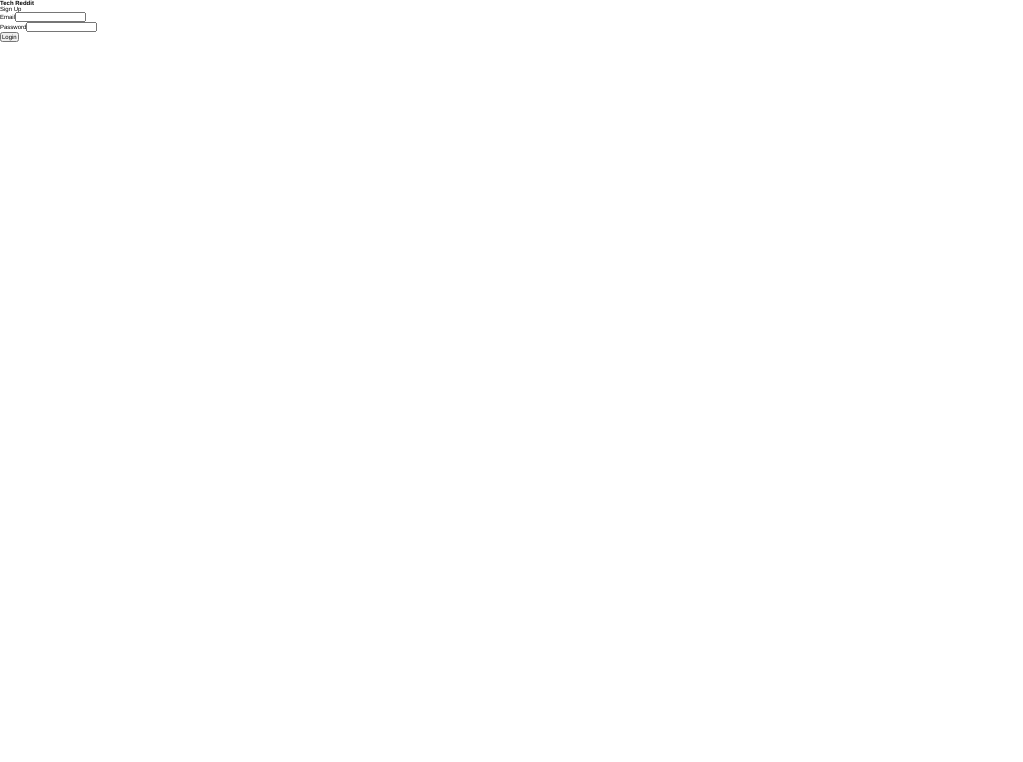
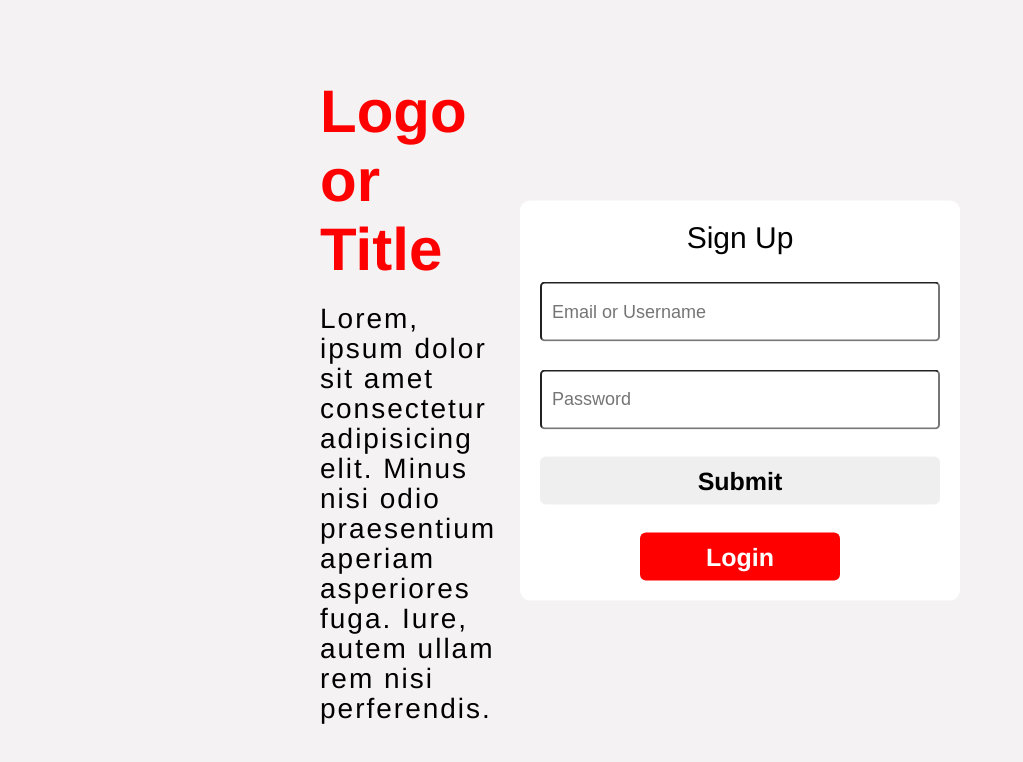
Before and after one commit to mmertune-deprecated-projects/Tech-Reddit, a React (Create React App) app: page /auth in a window 1280 px wide. Shown: the top 762 px of the page, without its empty margins (0-1023 px from the left). Built offline with nearby package versions, Linux system fonts and the light colour scheme.

Commit message:
Styling Added

```diff
--- a/src/index.css
+++ b/src/index.css
@@ -1,9 +1,9 @@
 /* css vars for commonly used colors, shadows etc */
 
 :root {
-  --primary-color: blue;
-  --primary-color-light: blue;
-  --primary-color-dark: blue;
+  --color-primary: red;
+  --color-primary-light: red;
+  --color-primary-dark: red;
   --color-grey-light-1: #faf9f9;
   --color-grey-light-2: #f4f2f2;
   --color-grey-light-3: #f0eeee;
@@ -22,6 +22,28 @@
   margin: 0;
   padding: 0;
   box-sizing: border-box;
-  font-family: Helvetica, Arial, sans-serif;
+}
+html {
   font-size: 62.5%;
 }
+
+body {
+  font-family: Helvetica, Arial, sans-serif;
+  font-size: 1.6rem;
+  background-color: var(--color-grey-light-2);
+}
+
+.btn {
+  font-family: inherit;
+  border: none;
+  border-radius: 6px;
+  font-size: 17px;
+  line-height: 48px;
+  padding: 0 16px;
+  cursor: pointer;
+}
+
+.btn_valid {
+  color: #fff;
+  background-color: green;
+}
--- a/src/pages/authPage/AuthPage.js
+++ b/src/pages/authPage/AuthPage.js
@@ -7,6 +7,11 @@ function AuthPage() {
   const [email, setEmail] = useState("");
   const [password, setPassword] = useState("");
 
+  const submitHandler = (e) => {
+    e.preventDefault();
+    return;
+  };
+
   const toggleHandler = () => {
     setIsLogin(!isLogin);
   };
@@ -14,30 +19,49 @@ function AuthPage() {
   return (
     <div className={classes.main_container}>
       <div className={classes.info}>
-        <h2 className={classes.title}>Tech Reddit</h2>
+        <h2 className={classes.title}>Logo or Title</h2>
+        <p className={classes.description}>
+          Lorem, ipsum dolor sit amet consectetur adipisicing elit. Minus nisi
+          odio praesentium aperiam asperiores fuga. Iure, autem ullam rem nisi
+          perferendis.
+        </p>
       </div>
       <form className={classes.form}>
-        <span className={classes.title}>{isLogin ? "Login" : "Sign Up"}</span>
-        <div className={classes.email_container}>
-          <label className={classes.label}>Email</label>
+        <span className={classes.header}>{isLogin ? "Login" : "Sign Up"}</span>
+        <div className={classes.text_container}>
           <input
-            type="email"
+            className={classes.text_input}
+            type="text"
             onChange={(e) => setEmail(e.target.value)}
             value={email}
+            placeholder="Email or Username"
           />
         </div>
         <div className={classes.email_container}>
-          <label className={classes.label}>Password</label>
           <input
+            className={classes.text_input}
             type="password"
             onChange={(e) => setPassword(e.target.value)}
             value={password}
+            placeholder="Password"
           />
         </div>
+        <button
+          className={`btn ${classes.btn_submit} ${
+            email && password && "btn_valid"
+          }`}
+          onClick={submitHandler}
+        >
+          Submit
+        </button>
+
+        <input
+          className={`btn ${classes.btn_toggle}`}
+          type="button"
+          value={!isLogin ? "Login" : "Sign Up"}
+          onClick={toggleHandler}
+        />
       </form>
-      <button className={classes.toggler} onClick={toggleHandler}>
-        {!isLogin ? "Login" : "Sign Up"}
-      </button>
     </div>
   );
 }
--- a/src/pages/authPage/AuthPage.module.css
+++ b/src/pages/authPage/AuthPage.module.css
@@ -0,0 +1,63 @@
+.main_container {
+  /* background-color: aqua; */
+  position: absolute;
+  top: 50%;
+  left: 50%;
+  transform: translate(-50%, -50%);
+  display: flex;
+  align-items: center;
+  justify-content: space-between;
+}
+
+.title {
+  font-size: 6rem;
+  color: var(--color-primary);
+  margin-bottom: 2rem;
+}
+
+.description {
+  font-size: 2.8rem;
+  line-height: 3rem;
+  letter-spacing: 2px;
+}
+
+.form {
+  height: 40rem;
+  display: flex;
+  flex-direction: column;
+  justify-content: space-between;
+  align-items: center;
+  padding: 2rem;
+  border-radius: 1rem;
+  flex-wrap: wrap;
+  background-color: #fff;
+  margin-left: 2rem;
+}
+
+.header {
+  font-size: 3rem;
+}
+
+.text_input {
+  font-size: 1.8rem;
+  padding: 1rem;
+  background-color: transparent;
+  border-radius: 5px;
+  width: 40rem;
+  height: 6rem;
+}
+.btn_submit,
+.btn_toggle {
+  font-size: 2.5rem;
+  font-weight: 600;
+}
+.btn_submit {
+  width: 100%;
+}
+
+.btn_toggle {
+  color: #fff;
+
+  width: 20rem;
+  background-color: var(--color-primary);
+}
```
